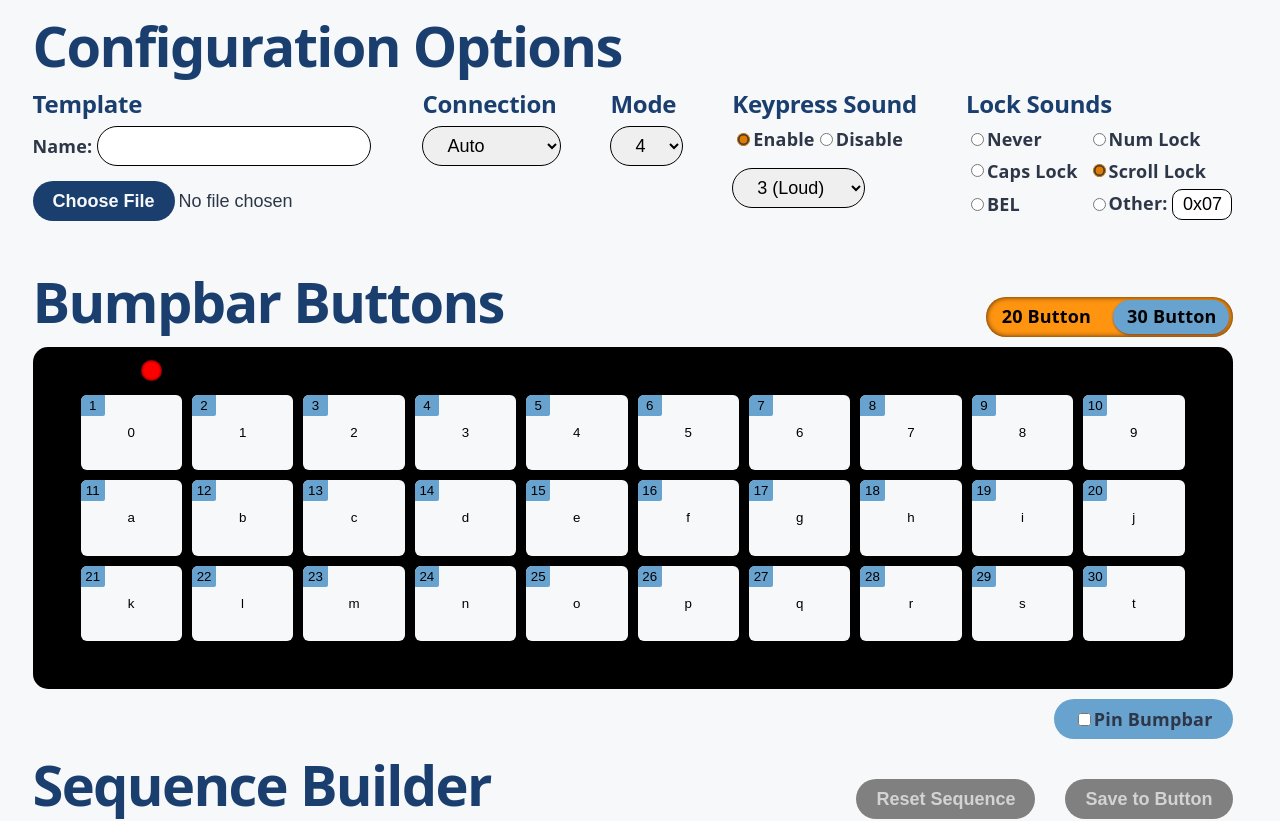
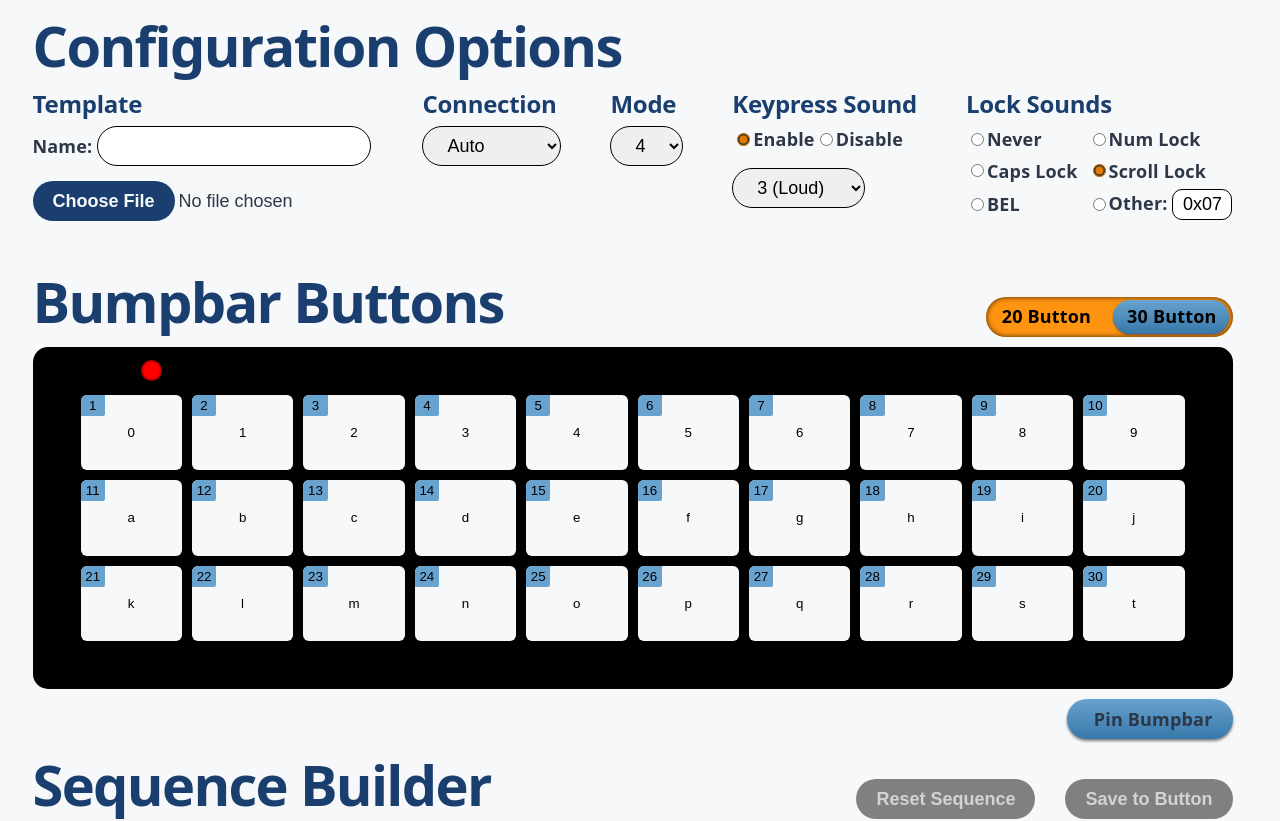
Before and after one commit to reecejpetty/krs-configurator, a React (Vite) app: page / in a window 1280 px wide. Shown: the top 821 px of the page. Built offline with nearby package versions, Linux system fonts and the light colour scheme.

Commit message:
Add 3D effect to pin bumpbar checkbox component

```diff
--- a/src/components/BumpbarLayout/BumpbarLayout.jsx
+++ b/src/components/BumpbarLayout/BumpbarLayout.jsx
@@ -76,7 +76,7 @@ function ButtonCountToggle({ active, setActive }) {
 function PinBumpbar({ sticky, setSticky }) {
   return (
     <div className={styles.pinBumpbar}>
-      <label htmlFor="pinBumpbarCheckbox">
+      <label htmlFor="pinBumpbarCheckbox" className={sticky ? styles.pinBumpbarActive : styles.pinBumpbarLabel}>
         <input type="checkbox" id="pinBumpbarCheckbox" checked={sticky} onChange={e => setSticky(e.target.checked)} />
         Pin Bumpbar
       </label>
--- a/src/components/BumpbarLayout/BumpbarLayout.module.css
+++ b/src/components/BumpbarLayout/BumpbarLayout.module.css
@@ -159,6 +159,7 @@
     height: 34px;
     border-radius: 40px;
     background-color: var(--steel-blue2);
+    background-image: linear-gradient(to bottom, var(--steel-blue2), #3778aa);
     box-shadow: 0 1px 3px -1px rgb(20, 20, 70);
     z-index: 1;
     transition: right 0.5s ease-in-out;
@@ -193,7 +194,7 @@
     justify-content: flex-end;
 }
 
-.pinBumpbar label {
+.pinBumpbarLabel {
     display: flex;
     align-items: center;
     width: fit-content;
@@ -204,6 +205,20 @@
     background-color: var(--steel-blue2);
     font-weight: bold;
     cursor: pointer;
+    background-image: linear-gradient(to bottom, var(--steel-blue2), #3778aa);
+    box-shadow: 0 2px 3px 0 rgba(0, 0, 0, 0.5);
+}
+
+.pinBumpbarActive {
+    composes: pinBumpbarLabel;
+    background-color: var(--amber2);
+    background-image: unset;
+    box-shadow: 0 0 15px -5px #965200 inset, inset 0 0 3px 1px #965200;
+}
+
+.pinBumpbar input[type="checkbox"] {
+    width: 0;
+    opacity: 0;
 }
 
 @media screen and (max-width: 600px) {
```
